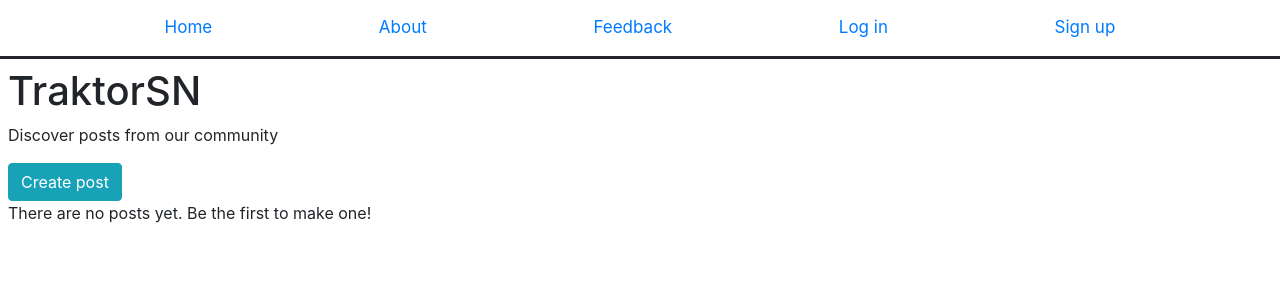
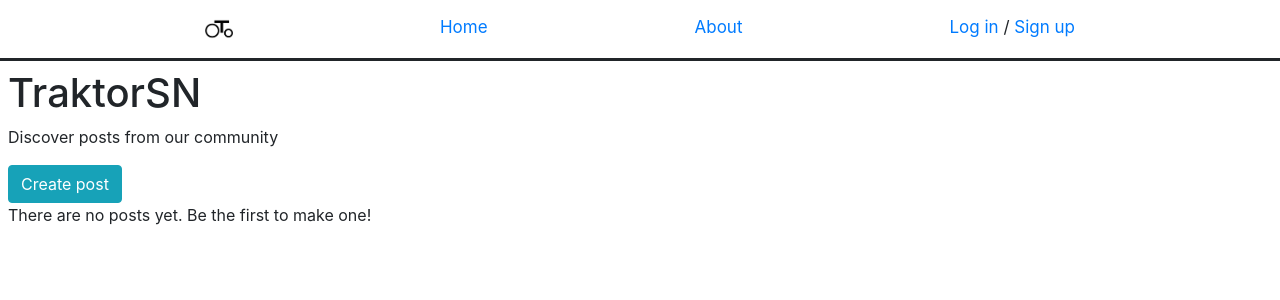
Before and after one commit to kroften4/Traktor-social-net, a Django app: page / in a window 1280 px wide. Shown: the top 300 px of the page. Run offline with Django 5.2, Linux system fonts and the light colour scheme; data that the repository does not hold is empty.

Commit message:
Implement path traversal vuln
- Add `images` directory and `.env` file. `images` holds images, `.env` is a file with admin panel password, which the attacker must get access to.
- Make server accept GET requests to path `get_image` with `imgname` query parameter. The view that handles this requests uses unsanitazied user input while resolving the requested file path, which exsposes to public every file on the server machine (probably should limit that in the future to only give access to `.env` and `images`)
- Make `base.html` template use the new get_image feature for getting favicon; add the same icon to header element

- Squish Log in and Sign up links together in the header

```diff
--- a/traktor_sn/posts/templates/posts/base.html
+++ b/traktor_sn/posts/templates/posts/base.html
@@ -9,7 +9,7 @@
     <!-- Bootstrap CSS -->
     <link rel="stylesheet" href="https://cdn.jsdelivr.net/npm/bootstrap@4.0.0/dist/css/bootstrap.min.css" integrity="sha384-Gn5384xqQ1aoWXA+058RXPxPg6fy4IWvTNh0E263XmFcJlSAwiGgFAW/dAiS6JXm" crossorigin="anonymous">
 
-    <link rel="icon" href="{% static 'posts/favicon.ico' %}">
+    <link rel="icon" href="/get_image/?imgname=icon.ico">
 
     {% block stylesheet %}
     {% endblock stylesheet %}
@@ -22,17 +22,19 @@
 </head>
 <body>
     <header>
+        <img src="/get_image/?imgname=icon.ico" height="28px">
         <a href="{% url 'posts-home' %}">Home</a>
         <a href="#">About</a>
-        <a href="#">Feedback</a>
         {% if user.is_authenticated %}
             <form id="logout-form" action="{% url 'logout' %}" method="POST">
                 {% csrf_token %}
                 <button id="logout-btn" type="submit">Log out</button>
             </form>
         {% else %}
-            <a href="{% url 'login' %}">Log in</a>
-            <a href="{% url 'register' %}">Sign up</a>
+            <div>
+                <a href="{% url 'login' %}">Log in</a> /
+                <a href="{% url 'register' %}">Sign up</a>
+            </div>
         {% endif %}
     </header>
     <div id="main-container">
--- a/traktor_sn/posts/urls.py
+++ b/traktor_sn/posts/urls.py
@@ -1,7 +1,8 @@
-from django.urls import path, include
-from .views import PostListView, PostCreateView
+from django.urls import path, re_path
+from .views import PostListView, PostCreateView, get_image
 
 urlpatterns = [
+    re_path(r'^get_image/$', get_image),
     path('', PostListView.as_view(), name='posts-home'),
     path('post/new', PostCreateView.as_view(), name='post-create')
 ]
--- a/traktor_sn/posts/views.py
+++ b/traktor_sn/posts/views.py
@@ -1,4 +1,5 @@
 from django.shortcuts import render
+from django.http import FileResponse
 from django.urls import reverse_lazy
 from django.contrib.auth.mixins import LoginRequiredMixin
 from django.views.generic import ListView, CreateView
@@ -22,3 +23,14 @@ class PostCreateView(LoginRequiredMixin, CreateView):
     def form_valid(self, form):
         form.instance.author = self.request.user
         return super().form_valid(form)
+
+
+def get_image(request):
+    """
+    Includes path traversal vulnerability
+    """
+    imgname = request.GET.get('imgname')
+
+    # unsanitazed user input
+    # probably should restrict access to files other than etc/ and images/ in the future
+    return FileResponse(open('images/' + imgname, 'rb'))
```
Also changed, not shown: README.md, images/cute_cat.png (added), images/icon.ico (added), 1 other file.
